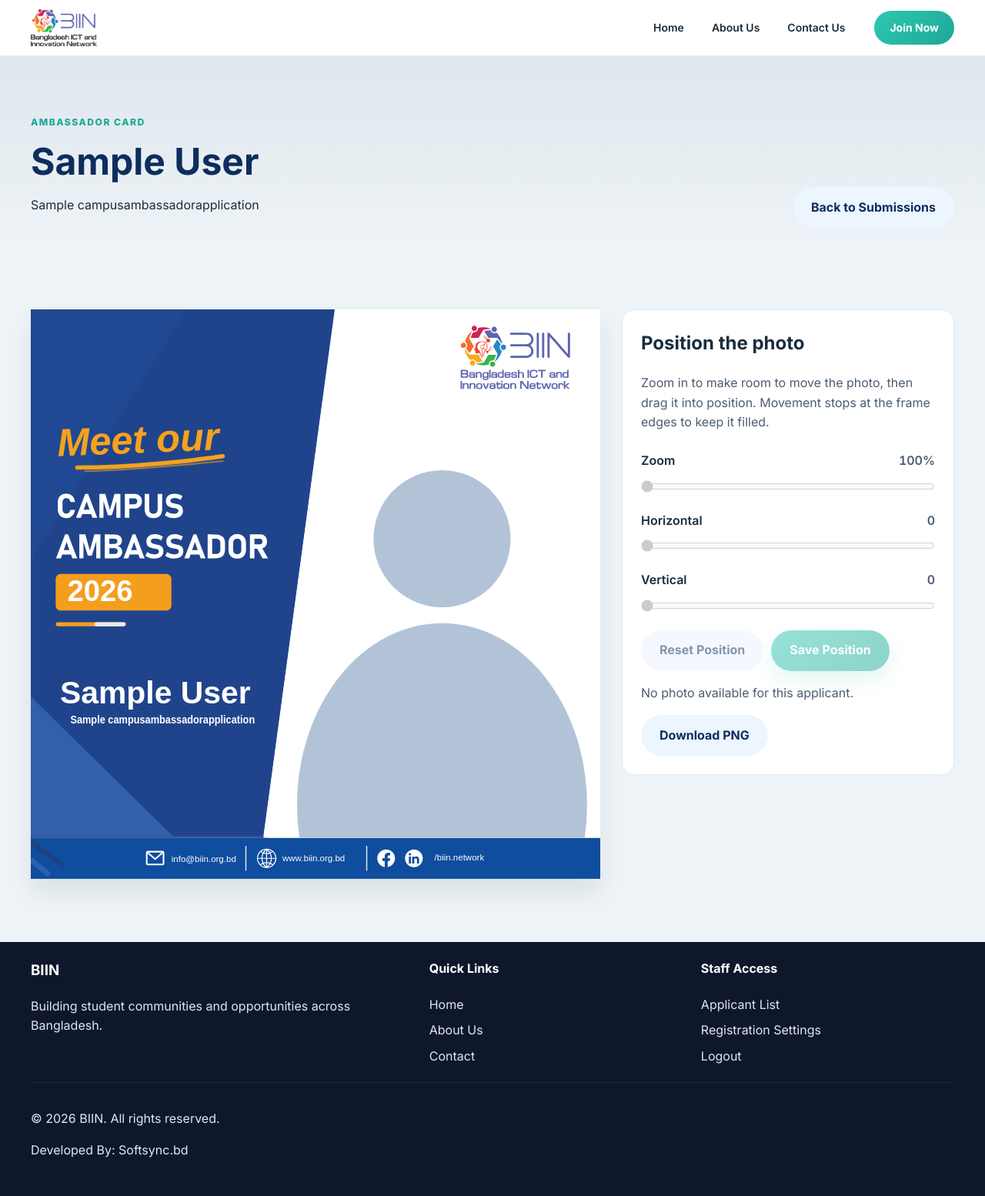
After one commit to raihanratul2/biin, a Django app: page /registration/applications/1/card/ in a window 1280 px wide. The commit adds this page. Shown: the whole page at 77% size. Run offline with Django 5.2, Linux system fonts and the light colour scheme; a user stored in the database is signed in; tables that the repository leaves empty hold one stand-in row (values such as "Sample post").

Commit message:
Add ambassador card template with photo positioning and download functionality
- Created a new HTML template for the ambassador card.
- Included sections for displaying the applicant's name and campus.
- Added controls for positioning the photo, including zoom and drag functionality.
- Implemented form submission for saving photo position.
- Added a download button for exporting the card as a PNG.
- Included necessary JavaScript and CSS for interactivity.

```diff
--- a/registration/models.py
+++ b/registration/models.py
@@ -1,5 +1,5 @@
 from django.db import models
-from django.core.validators import MaxLengthValidator
+from django.core.validators import MaxLengthValidator, MinValueValidator, MaxValueValidator
 
 from .pdf_layout import FIELD_LIMITS
 
@@ -19,6 +19,9 @@ class CampusAmbassadorApplication(models.Model):
     ]
 
     picture = models.ImageField(upload_to='applications/photos/', default='')
+    card_photo_x = models.FloatField(default=0, validators=[MinValueValidator(-1080), MaxValueValidator(1080)])
+    card_photo_y = models.FloatField(default=0, validators=[MinValueValidator(-1080), MaxValueValidator(1080)])
+    card_photo_scale = models.FloatField(default=1, validators=[MinValueValidator(1), MaxValueValidator(3)])
     full_name = models.CharField(max_length=FIELD_LIMITS['full_name'])
     email = models.EmailField(max_length=FIELD_LIMITS['email'], unique=True)
     phone_number = models.CharField(max_length=FIELD_LIMITS['phone_number'])
--- a/registration/urls.py
+++ b/registration/urls.py
@@ -8,6 +8,8 @@ urlpatterns = [
     path('success/', views.registration_success, name='registration_success'),
     path('settings/', views.registration_settings, name='registration_settings'),
     path('applications/', views.applications, name='applications'),
+    path('applications/<int:pk>/card/', views.ambassador_card, name='ambassador_card'),
+    path('applications/<int:pk>/card/download/', views.ambassador_card_download, name='ambassador_card_download'),
     path('export/excel/', views.export_excel, name='export_excel'),
     path('export/pdf/', views.export_pdf, name='export_pdf'),
 ]
--- a/registration/views.py
+++ b/registration/views.py
@@ -1,15 +1,18 @@
 from django.contrib.auth.decorators import login_required, user_passes_test
 from django.contrib import messages
-from django.http import HttpResponse, Http404
+from django.http import HttpResponse, Http404, JsonResponse
 from django.shortcuts import redirect, render, get_object_or_404
 from django.conf import settings
 from django.core import signing
+from django.utils.safestring import mark_safe
+from django.views.decorators.http import require_http_methods
 import logging
 
 from .emails import send_application_confirmation
 from .turnstile import verify_registration_turnstile
 
-from .forms import CampusAmbassadorApplicationForm
+from .forms import CampusAmbassadorApplicationForm, CardPhotoPositionForm
+from .card_layout import application_photo_position
 from .models import CampusAmbassadorApplication, RegistrationSetting
 
 
@@ -77,6 +80,44 @@ def applications(request):
     applicants = CampusAmbassadorApplication.objects.all()
     setting, _ = RegistrationSetting.objects.get_or_create(pk=1)
     return render(request, 'registration_list.html', {'applicants': applicants, 'registration_open': setting.registration_open})
+
+
+@login_required(login_url='login')
+@user_passes_test(is_staff_user, login_url='login')
+@require_http_methods(['GET', 'POST'])
+def ambassador_card(request, pk):
+    from .cards import build_ambassador_card
+
+    application = get_object_or_404(CampusAmbassadorApplication, pk=pk)
+    if request.method == 'POST':
+        form = CardPhotoPositionForm(request.POST, instance=application)
+        if not form.is_valid():
+            response = JsonResponse({'errors': form.errors}, status=400)
+        else:
+            # Update only the card position, preserving other application edits.
+            application.save(update_fields=CardPhotoPositionForm.Meta.fields)
+            response = JsonResponse({'saved': True, 'position': application_photo_position(application)})
+    else:
+        response = render(request, 'ambassador_card.html', {
+            'application': application,
+            'card_svg': mark_safe(build_ambassador_card(application, inline=True).decode('utf-8')),
+            'card_position': application_photo_position(application),
+        })
+    response['Cache-Control'] = 'private, no-store'
+    return response
+
+
+@login_required(login_url='login')
+@user_passes_test(is_staff_user, login_url='login')
+def ambassador_card_download(request, pk):
+    from .cards import build_ambassador_card_png
+
+    application = get_object_or_404(CampusAmbassadorApplication, pk=pk)
+    response = HttpResponse(build_ambassador_card_png(application), content_type='image/png')
+    response['Content-Disposition'] = f'attachment; filename="biin_ambassador_{application.pk}.png"'
+    response['Cache-Control'] = 'private, no-store'
+    response['X-Content-Type-Options'] = 'nosniff'
+    return response
 
 
 @login_required(login_url='login')
--- a/requirements.txt
+++ b/requirements.txt
@@ -8,4 +8,5 @@ psycopg[binary]>=3.2,<4
 django-environ>=0.12,<1
 python-dotenv>=1,<2
 reportlab==5.0.1
+CairoSVG==2.9.1
 sqlparse==0.6.0
--- /dev/null
+++ b/static/card-editor.css
@@ -0,0 +1,105 @@
+.card-workspace {
+    display: grid;
+    grid-template-columns: minmax(0, 740px) minmax(260px, 1fr);
+    gap: 28px;
+    align-items: start;
+}
+
+.card-preview {
+    overflow: hidden;
+    background: #fff;
+    box-shadow: var(--shadow);
+}
+
+.card-preview svg {
+    display: block;
+    width: 100%;
+    height: auto;
+    aspect-ratio: 1;
+    touch-action: none;
+    user-select: none;
+}
+
+.card-preview [id="ambassador-portrait"] {
+    cursor: grab;
+}
+
+.card-preview.is-dragging [id="ambassador-portrait"] {
+    cursor: grabbing;
+}
+
+.card-controls {
+    padding: 24px;
+    border: 1px solid var(--border);
+    border-radius: 16px;
+    background: #fff;
+}
+
+.card-controls h2 {
+    margin-top: 0;
+}
+
+.card-controls p {
+    color: var(--muted);
+}
+
+.card-controls fieldset {
+    padding: 0;
+    margin: 24px 0 0;
+    border: 0;
+    min-width: 0;
+}
+
+.card-controls label {
+    display: flex;
+    justify-content: space-between;
+    gap: 12px;
+    font-weight: 600;
+}
+
+.card-controls output {
+    font-variant-numeric: tabular-nums;
+    color: var(--muted);
+}
+
+.card-controls input[type="range"] {
+    width: 100%;
+    margin: 12px 0 24px;
+    padding: 0;
+    accent-color: var(--biin-blue);
+}
+
+.card-control-actions {
+    display: flex;
+    flex-wrap: wrap;
+    gap: 10px;
+}
+
+.card-controls button:disabled,
+.card-controls a[aria-disabled="true"] {
+    opacity: 0.5;
+    cursor: not-allowed;
+}
+
+.card-save-status {
+    min-height: 1.6em;
+}
+
+.card-save-status.is-error {
+    color: #b42318;
+}
+
+.card-visually-hidden {
+    position: absolute;
+    width: 1px;
+    height: 1px;
+    overflow: hidden;
+    clip-path: inset(50%);
+    white-space: nowrap;
+}
+
+@media (max-width: 850px) {
+    .card-workspace {
+        grid-template-columns: minmax(0, 1fr);
+    }
+}
--- /dev/null
+++ b/static/card-editor.js
@@ -0,0 +1,142 @@
+(() => {
+    const preview = document.getElementById('card-preview');
+    if (!preview) return;
+
+    const svg = preview.querySelector('svg');
+    const photo = svg.querySelector('#ambassador-photo');
+    const form = document.getElementById('card-position-form');
+    const controls = document.getElementById('card-position-controls');
+    const save = document.getElementById('card-save');
+    const download = document.getElementById('card-download');
+    const status = document.getElementById('card-save-status');
+    const inputs = {
+        x: document.getElementById('card-photo-x'),
+        y: document.getElementById('card-photo-y'),
+        scale: document.getElementById('card-photo-scale'),
+    };
+    let saved = JSON.parse(document.getElementById('card-position').textContent);
+    let position = { ...saved };
+    let drag = null;
+    let saving = false;
+    const hasPhoto = photo.hasAttribute('href') || photo.hasAttributeNS('http://www.w3.org/1999/xlink', 'href');
+    const dirty = () => Object.keys(position).some(key => position[key] !== saved[key]);
+    const clamp = (value, min, max) => Math.min(max, Math.max(min, value));
+    const frame = {
+        x: Number(photo.getAttribute('width')),
+        y: Number(photo.getAttribute('height')),
+    };
+
+    function constrainPosition() {
+        position.scale = clamp(position.scale, Number(inputs.scale.min), Number(inputs.scale.max));
+        for (const axis of ['x', 'y']) {
+            // Only the extra space created by zooming is available for movement.
+            const limit = Math.floor(frame[axis] * (position.scale - 1) / 2 * 10 + 1e-9) / 10;
+            inputs[axis].min = -limit;
+            inputs[axis].max = limit;
+            position[axis] = clamp(position[axis], -limit, limit);
+        }
+    }
+
+    function render(message) {
+        constrainPosition();
+        photo.setAttribute('transform',
+            `translate(${position.x} ${position.y}) translate(760.62 587.4) scale(${position.scale}) translate(-760.62 -587.4)`);
+        for (const key of Object.keys(inputs)) inputs[key].value = position[key];
+        document.getElementById('card-scale-value').textContent = `${Math.round(position.scale * 100)}%`;
+        document.getElementById('card-x-value').textContent = Math.round(position.x);
+        document.getElementById('card-y-value').textContent = Math.round(position.y);
+        save.disabled = !hasPhoto || !dirty() || saving;
+        download.setAttribute('aria-disabled', String(dirty() || saving));
+        download.tabIndex = dirty() || saving ? -1 : 0;
+        status.classList.remove('is-error');
+        status.textContent = message || (dirty() ? 'Unsaved changes — save before downloading.' : 'Saved position');
+    }
+
+    function svgPoint(event) {
+        const point = svg.createSVGPoint();
+        point.x = event.clientX;
+        point.y = event.clientY;
+        return point.matrixTransform(svg.getScreenCTM().inverse());
+    }
+
+    svg.addEventListener('pointerdown', event => {
+        if (!hasPhoto || saving || event.button !== 0 || !event.isPrimary || drag) return;
+        if (!event.target.closest('#ambassador-portrait')) return;
+        const point = svgPoint(event);
+        drag = { id: event.pointerId, start: point, x: position.x, y: position.y };
+        svg.setPointerCapture(event.pointerId);
+        preview.classList.add('is-dragging');
+        event.preventDefault();
+    });
+
+    svg.addEventListener('pointermove', event => {
+        if (!drag || saving || event.pointerId !== drag.id) return;
+        const point = svgPoint(event);
+        position.x = Math.round((drag.x + point.x - drag.start.x) * 10) / 10;
+        position.y = Math.round((drag.y + point.y - drag.start.y) * 10) / 10;
+        render();
+    });
+
+    function endDrag(event) {
+        if (!drag || event.pointerId !== drag.id) return;
+        drag = null;
+        preview.classList.remove('is-dragging');
+    }
+    svg.addEventListener('pointerup', endDrag);
+    svg.addEventListener('pointercancel', endDrag);
+    svg.addEventListener('lostpointercapture', endDrag);
+
+    for (const [key, input] of Object.entries(inputs)) {
+        input.addEventListener('input', () => {
+            position[key] = Number(input.value);
+            render();
+        });
+    }
+    document.getElementById('card-reset').addEventListener('click', () => {
+        position = { x: 0, y: 0, scale: 1 };
+        render();
+    });
+
+    download.addEventListener('click', event => {
+        if (dirty() || saving) event.preventDefault();
+    });
+    window.addEventListener('beforeunload', event => {
+        if (dirty()) {
+            event.preventDefault();
+            event.returnValue = '';
+        }
+    });
+
+    form.addEventListener('submit', async event => {
+        event.preventDefault();
+        if (saving || !hasPhoto || !dirty()) return;
+        // Capture values before disabling the controls during the request.
+        const body = new FormData(form);
+        saving = true;
+        controls.disabled = true;
+        render('Saving position…');
+        try {
+            const response = await fetch(form.action, {
+                method: 'POST', body, credentials: 'same-origin',
+                headers: { 'Accept': 'application/json' },
+            });
+            const result = await response.json();
+            if (!response.ok || result.saved !== true) throw new Error('Save failed');
+            saved = { ...result.position };
+            position = { ...saved };
+            render('Position saved');
+        } catch {
+            status.textContent = 'Could not save the position. Please try again.';
+            status.classList.add('is-error');
+        } finally {
+            saving = false;
+            controls.disabled = !hasPhoto;
+            save.disabled = !hasPhoto || !dirty();
+            download.setAttribute('aria-disabled', String(dirty()));
+            download.tabIndex = dirty() ? -1 : 0;
+        }
+    });
+
+    controls.disabled = !hasPhoto;
+    render(hasPhoto ? undefined : 'No photo available for this applicant.');
+})();
--- a/static/photo-crop.js
+++ b/static/photo-crop.js
@@ -139,7 +139,7 @@
             }
             try {
                 const transfer = new DataTransfer();
-                confirmedFile = new File([blob], 'passport.jpg', { type: 'image/jpeg' });
+                confirmedFile = new File([blob], 'passport.png', { type: 'image/png' });
                 transfer.items.add(confirmedFile);
                 input.files = transfer.files;
                 input.setCustomValidity('');
@@ -151,6 +151,6 @@
             } catch {
                 setStatus('Your browser could not prepare the upload. Please try a newer browser.');
             }
-        }, 'image/jpeg', 0.82);
+        }, 'image/png');
     });
 })();
--- /dev/null
+++ b/templates/ambassador_card.html
@@ -0,0 +1,53 @@
+{% extends 'base.html' %}
+{% load static %}
+
+{% block title %}{{ application.full_name }} — Ambassador Card{% endblock %}
+{% block extra_head %}
+<link rel="stylesheet" href="{% static 'card-editor.css' %}">
+<script src="{% static 'card-editor.js' %}" defer></script>
+{% endblock %}
+
+{% block content %}
+<section class="page-header">
+  <div class="container list-header-row">
+    <div>
+      <p class="eyebrow">Ambassador Card</p>
+      <h1>{{ application.full_name }}</h1>
+      <p>{{ application.campus_name }}</p>
+    </div>
+    <a class="button secondary" href="{% url 'applications' %}">Back to Submissions</a>
+  </div>
+</section>
+
+<section class="section light-section">
+  <div class="container card-workspace">
+    <div id="card-preview" class="card-preview" aria-describedby="card-instructions">
+      {{ card_svg }}
+    </div>
+    <aside class="card-controls">
+      <h2>Position the photo</h2>
+      <p id="card-instructions">Zoom in to make room to move the photo, then drag it into position. Movement stops at the frame edges to keep it filled.</p>
+      <form id="card-position-form" method="post" action="{% url 'ambassador_card' application.pk %}">
+        {% csrf_token %}
+        <fieldset id="card-position-controls">
+          <legend class="card-visually-hidden">Photo position</legend>
+          <label for="card-photo-scale">Zoom <output id="card-scale-value" for="card-photo-scale"></output></label>
+          <input id="card-photo-scale" name="card_photo_scale" type="range" min="1" max="3" step="0.01" value="{{ card_position.scale }}">
+          <label for="card-photo-x">Horizontal <output id="card-x-value" for="card-photo-x"></output></label>
+          <input id="card-photo-x" name="card_photo_x" type="range" min="0" max="0" step="0.1" value="{{ card_position.x }}">
+          <label for="card-photo-y">Vertical <output id="card-y-value" for="card-photo-y"></output></label>
+          <input id="card-photo-y" name="card_photo_y" type="range" min="0" max="0" step="0.1" value="{{ card_position.y }}">
+          <div class="card-control-actions">
+            <button class="button secondary" id="card-reset" type="button">Reset Position</button>
+            <button class="button primary" id="card-save" type="submit" disabled>Save Position</button>
+          </div>
+        </fieldset>
+      </form>
+      <p id="card-save-status" class="card-save-status" role="status" aria-live="polite">Saved position</p>
+      <a class="button secondary" id="card-download" href="{% url 'ambassador_card_download' application.pk %}">Download PNG</a>
+      <noscript><p>Enable JavaScript to move the photo and save its position.</p></noscript>
+    </aside>
+  </div>
+</section>
+{{ card_position|json_script:'card-position' }}
+{% endblock %}
--- a/templates/base.html
+++ b/templates/base.html
@@ -75,6 +75,7 @@
         </div>
         <div class="footer-bottom container">
             <p>&copy; 2026 BIIN. All rights reserved.</p>
+            <p> Developed By: <a href="https://softsync.bd">Softsync.bd</a></p>
         </div>
     </footer>
 </body>
--- a/templates/registration_form.html
+++ b/templates/registration_form.html
@@ -91,6 +91,7 @@
               </div>
               <div class="photo-upload-copy">
                 <p id="picture-help">JPG, PNG or WebP · Maximum 3 MB</p>
+                <p>Your confirmed crop is saved as an optimized PNG.</p>
                 <p id="picture-status" role="status" aria-live="polite">Tap the photo box to upload.</p>
               </div>
             </div>
--- a/templates/registration_list.html
+++ b/templates/registration_list.html
@@ -49,6 +49,7 @@
         <tbody>
           {% for applicant in applicants %}
             <tr class="data-row"
+                data-card-url="{% url 'ambassador_card' applicant.pk %}"
                 data-full-name="{{ applicant.full_name|escape }}"
                 data-email="{{ applicant.email|escape }}"
                 data-phone="{{ applicant.phone_number|escape }}"
@@ -96,6 +97,7 @@
   <div class="modal-content">
     <button type="button" class="close-button" aria-label="Close details">&times;</button>
     <h2 id="modalName">Applicant Name</h2>
+    <p><a id="modalCardView" class="button secondary">View Card</a></p>
     <div class="detail-grid">
       <div><strong>Email</strong><p id="modalEmail"></p></div>
       <div><strong>Phone</strong><p id="modalPhone"></p></div>
@@ -153,6 +155,7 @@
     row.addEventListener('click', (event) => {
       if (event.target.closest('input, a, button')) return;
       document.getElementById('modalName').textContent = row.dataset.fullName || 'N/A';
+      document.getElementById('modalCardView').href = row.dataset.cardUrl;
       document.getElementById('modalEmail').textContent = row.dataset.email || 'N/A';
       document.getElementById('modalPhone').textContent = row.dataset.phone || 'N/A';
       document.getElementById('modalCampus').textContent = row.dataset.campus || 'N/A';
```
Also changed, not shown: registration/card_layout.py (added, +31 -0 lines), registration/cards.py (added, +96 -0 lines), registration/forms.py (+15 -0 lines), registration/photos.py (+9 -9 lines), registration/tests.py (+217 -2 lines), registration/migrations/0001_initial.py (added), registration/migrations/0002_card_photo_position.py (added), registration/migrations/0003_card_photo_minimum_zoom.py (added), static/card/hamim v4.svg (added).
